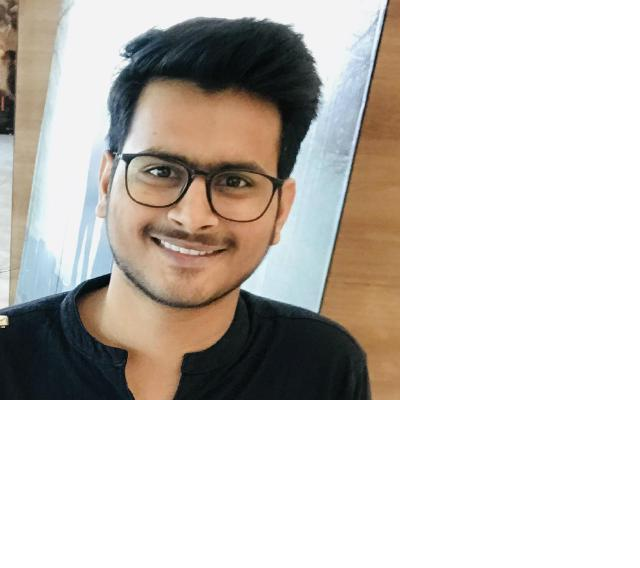
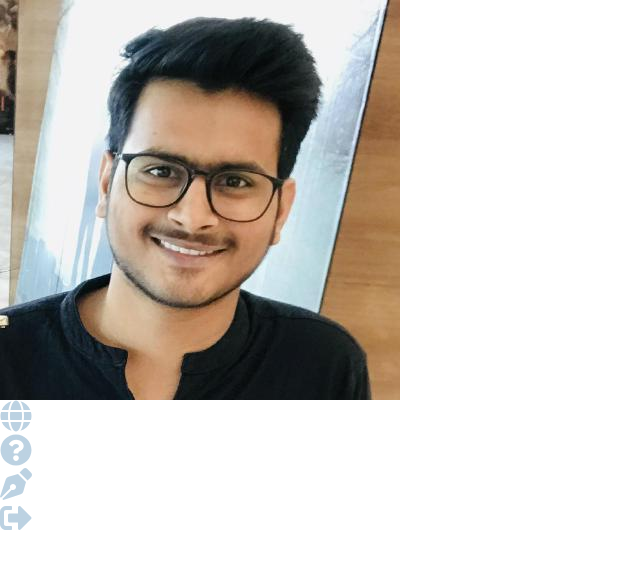
Before and after one commit to Nazeeh21/Meshare, a Next.js app in the folder web/: page /auth/1 in a window 1280 px wide. Shown: the top 568 px of the page, without its empty margins (0-640 px from the left). Built offline with nearby package versions, Linux system fonts and the light colour scheme.

Commit message:
added the button in sidebar

```diff
--- a/web/Components/Sidebar.tsx
+++ b/web/Components/Sidebar.tsx
@@ -1,18 +1,50 @@
 import { LayoutProps } from "framer-motion";
-import React from "react";
+import React, { useState } from "react";
+import {
+  faGlobe,
+  faQuestionCircle,
+  faPenNib,
+  faSignOutAlt,
+} from "@fortawesome/free-solid-svg-icons";
+import { SidebarButton } from "./SidebarButton";
 interface Props {
-  image: string;
+  image?: string;
 }
 export const Sidebar: React.FC<Props> = ({ image }: Props) => {
+  const [color, setColor] = useState("#BCD2E2");
+  const [active, setActive] = useState(false);
+  const [background, setBackground] = useState("#1389E6");
   return (
     <div className="h-sidebarH lg:w-32 md:w-32 bg-white w-1/12 rounded-l-md flex flex-col">
       <div className="h-16 bg-iconBlue w-16 rounded-full mx-auto mt-8 overflow-hidden">
         <img src="/miral.jpg" alt="" />
       </div>
       <div>
-        <div>
-          <img src="/browse.png" alt="" />
+        <div className="my-24">
+          <SidebarButton
+            click={() => setBackground("#1389E6")}
+            background={background}
+            icon={faGlobe}
+            color={color}
+          />
+
+          <SidebarButton
+            click={() => {}}
+            background={background}
+            icon={faQuestionCircle}
+            color={color}
+          />
+
+          <SidebarButton
+            click={() => {}}
+            background={background}
+            icon={faPenNib}
+            color={color}
+          />
         </div>
+      </div>
+      <div>
+        <SidebarButton click={() => {}} icon={faSignOutAlt} color={color} />
       </div>
     </div>
   );
--- /dev/null
+++ b/web/Components/SidebarButton.tsx
@@ -0,0 +1,26 @@
+import { LayoutProps } from "framer-motion";
+import { FontAwesomeIcon } from "@fortawesome/react-fontawesome";
+import React from "react";
+interface Props {
+  background?: string;
+  click?: any;
+  icon: any;
+  color: string;
+}
+
+export const SidebarButton: React.FC<Props> = ({
+  children,
+  background,
+  click,
+  icon,
+  color,
+}) => {
+  return (
+    <div
+      onClick={click}
+      className={` mt-4 bg-${background} flex justify-center items-center p-3 w-8/12 mx-auto rounded-lg cursor-pointer `}
+    >
+      <FontAwesomeIcon icon={icon} size={"2x"} color={color} />
+    </div>
+  );
+};
--- /dev/null
+++ b/web/next.config.js
@@ -0,0 +1,13 @@
+module.exports = {
+  webpack(config) {
+    config.module.rules.push({
+      test: /\.svg$/,
+      issuer: {
+        test: /\.(js|ts)x?$/,
+      },
+      use: ["@svgr/webpack"],
+    });
+
+    return config;
+  },
+};
--- a/web/package.json
+++ b/web/package.json
@@ -16,6 +16,7 @@
     "@fortawesome/fontawesome-svg-core": "^1.2.35",
     "@fortawesome/free-solid-svg-icons": "^5.15.3",
     "@fortawesome/react-fontawesome": "^0.1.14",
+    "@svgr/webpack": "^5.5.0",
     "@urql/exchange-graphcache": "^4.0.0",
     "formik": "^2.2.7",
     "framer-motion": "^4",
```
Also changed, not shown: web/public/browse.svg (added), 1 other file (tests, documents, lock files or other folders).
